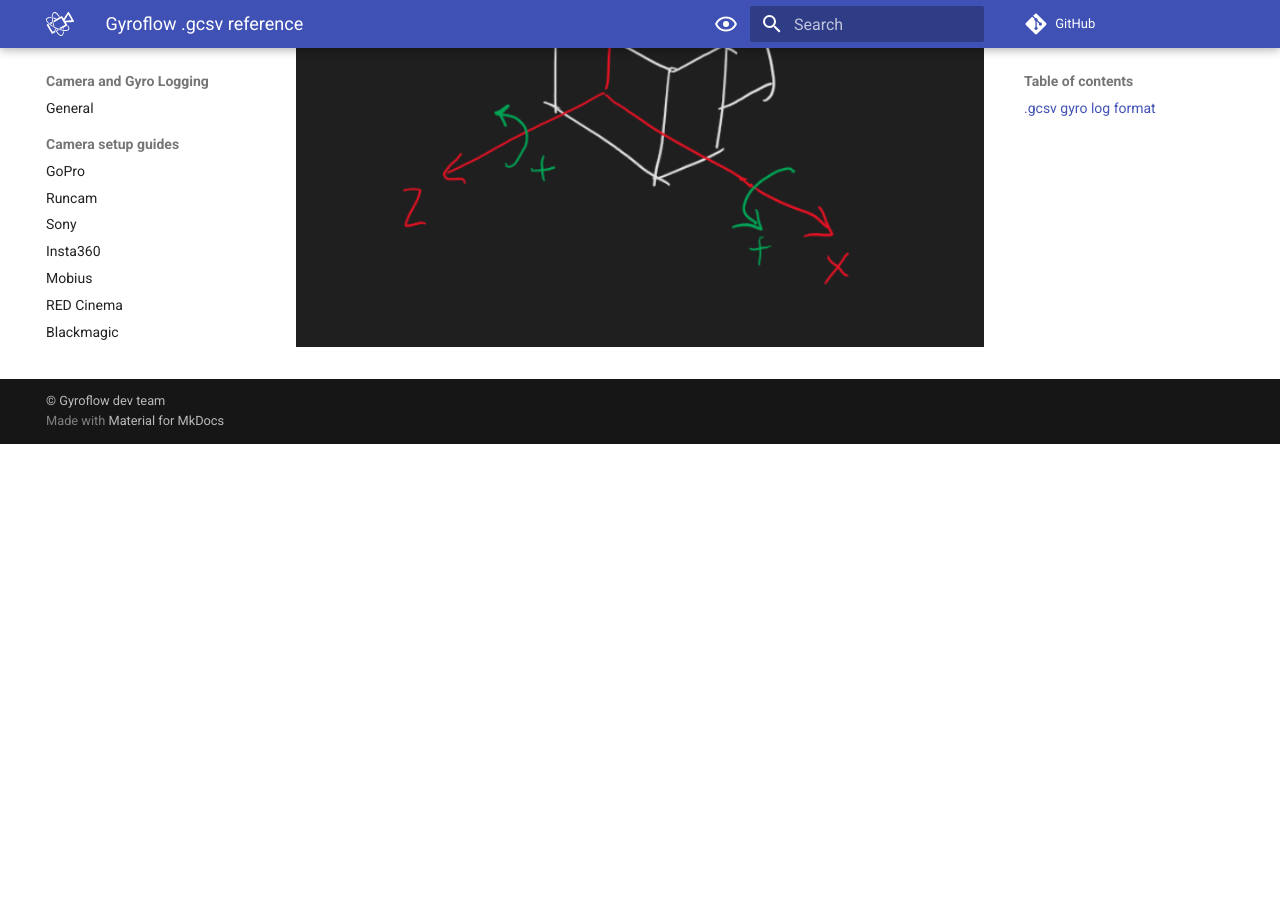
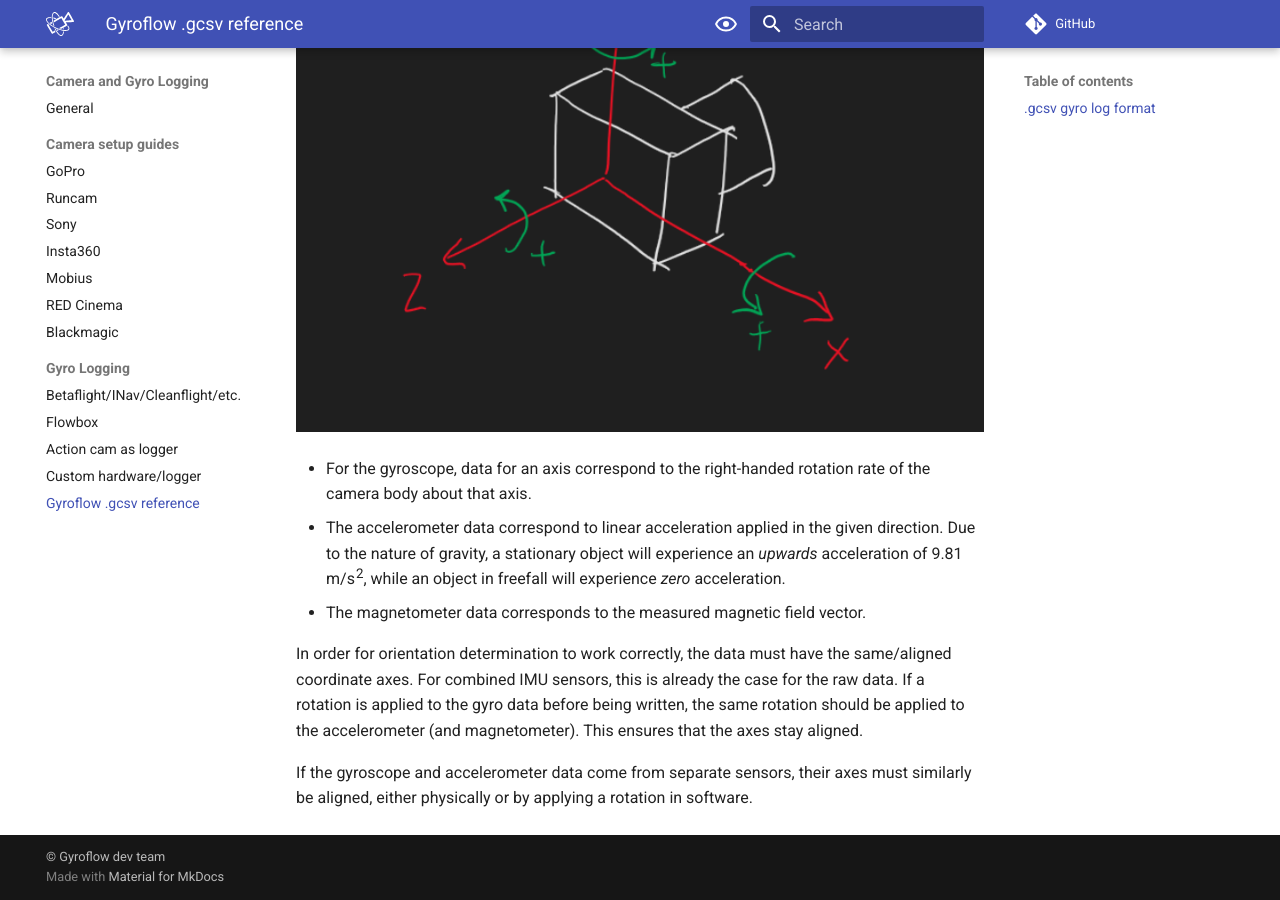
Before and after one commit to gyroflow/gyroflow-docs, an MkDocs documentation site: the page built from docs/logging/gcsv.md, in a window 1280 px wide and 900 px high, scrolled down 2948 px. Built offline with MkDocs 1.6.1 and Material for MkDocs 9.7.7, drawn with Linux system fonts in a browser that asks for light colours; comment, search, counter and statistics services are not loaded; before the commit the page ends 3392 px from its top, so only the background shows below that; some of the changed text lies outside the part shown.

Commit message:
Elaborate on gcsv format

```diff
--- a/docs/logging/gcsv.md
+++ b/docs/logging/gcsv.md
@@ -50,7 +50,8 @@
 	- Multiplying `tscale` by the raw `t` values should give the time in **seconds**. It can thus be deduced that the file above is logging at 1000 Hz.
 	- Multiplying `ascale` by the raw `ax/ay/az` values should give the acceleration in **g**
 	- Multiplying `gscale` by the raw `gx/gy/gz` values should give the angular rate in **rad/s**
-7. The rest of the file simply consists of a standard CSV header and the raw values. Note that fixed-point integers are used with a scalar in order to avoid excessively large text files. Using floating points here is still valid though.
+7. The rest of the file simply consists of a standard CSV header and the raw values. The header and data order should be one of the following: `t,gx,gy,gz`, ``t,gx,gy,gz,ax,ay,az``, or ``t,gx,gy,gz,ax,ay,az,mx,my,mz``. Acceleration data is required for horizon lock, while magnetometer data is currently not of significant importance.
+8. For the data itself, fixed-point integers are recommended with a scalar (point 6) in order to avoid excessively large text files. Using floating points here is still valid though.
 
 The required parts of the header of the `.gcsv` file remains static for a given camera/setup, and can thus be written as a constant string to the file.
 
@@ -87,3 +88,11 @@
 For the IMU Orientation string, the following figure corresponds to `YxZ`.
 
 ![!](img/example_axes.png){ width="100%" }
+
+* For the gyroscope, data for an axis correspond to the right-handed rotation rate of the camera body about that axis.
+* The accelerometer data correspond to linear acceleration applied in the given direction. Due to the nature of gravity, a stationary object will experience an *upwards* acceleration of 9.81 m/s<sup>2</sup>, while an object in freefall will experience *zero* acceleration.
+* The magnetometer data corresponds to the measured magnetic field vector.
+
+In order for orientation determination to work correctly, the data must have the same/aligned coordinate axes. For combined IMU sensors, this is already the case for the raw data. If a rotation is applied to the gyro data before being written, the same rotation should be applied to the accelerometer (and magnetometer). This ensures that the axes stay aligned.
+
+If the gyroscope and accelerometer data come from separate sensors, their axes must similarly be aligned, either physically or by applying a rotation in software.
```
